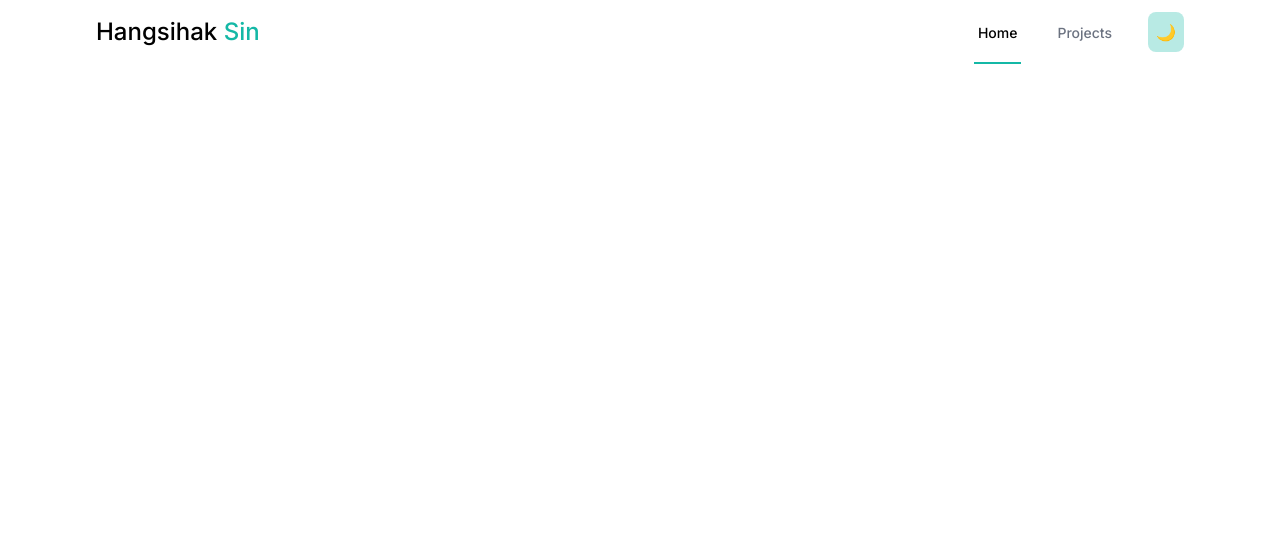
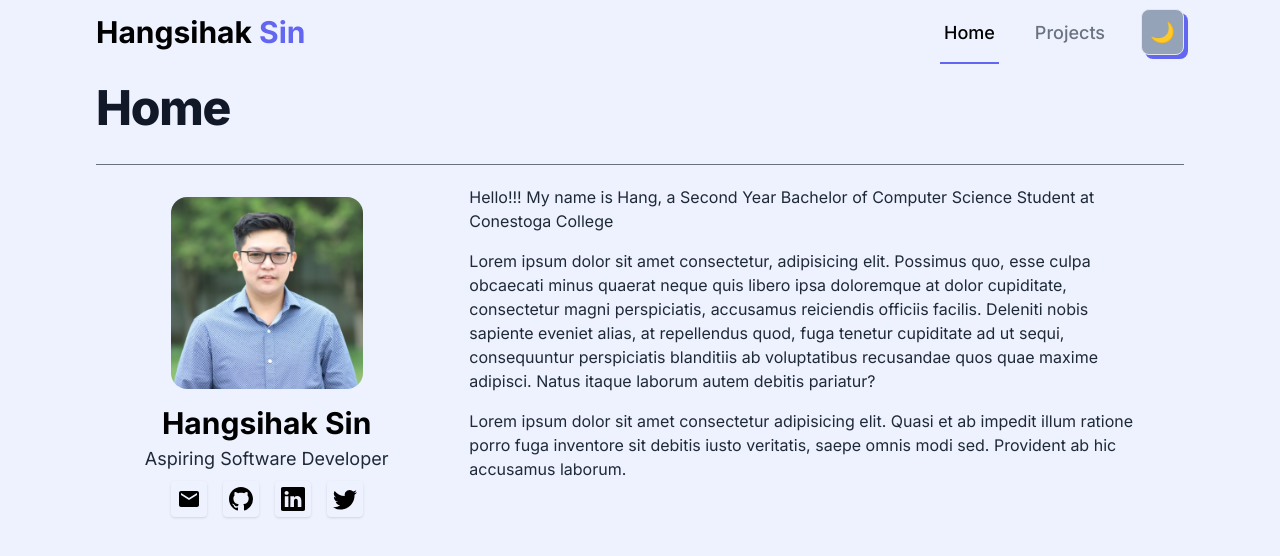
Before and after one commit to hsihak/Personal-Website-V2, a Next.js app: page / in a window 1280 px wide. Shown: the top 556 px of the page. Built offline with nearby package versions, Linux system fonts and the light colour scheme.

Commit message:
add: implement about me section

```diff
--- a/app/components/Navbar.tsx
+++ b/app/components/Navbar.tsx
@@ -16,8 +16,8 @@ return (
                         <div className="flex justify-between w-full">
                             <div className="flex items-center">
                                 <Link href="/">
-                                    <h1 className="text-2xl font-medium">
-                                        Hangsihak <span className="text-teal-500">Sin</span>
+                                    <h1 className="text-3xl font-bold">
+                                        Hangsihak <span className="text-indigo-500">Sin</span>
                                     </h1>
                                 </Link>
                             </div>
@@ -25,13 +25,13 @@ return (
                                 <Link
                                 href="/"
                                 prefetch
-                                className={`${pathname == "/" ? 'border-teal-500 dark:text-white h-full inline-flex items-center px-1 pt-1 border-b-2 text-sm font-medium' : 'border-transparent text-gray-500 dark:text-gray-300 dark:hover:text-white inline-flex items-center px-1 pt-1 border-b-2 text-sm font-medium'}`}>
+                                className={`${pathname == "/" ? 'border-indigo-500 dark:text-white h-full inline-flex items-center px-1 pt-1 border-b-2 text-lg font-medium' : 'border-transparent text-gray-500 dark:text-gray-300 dark:hover:text-white inline-flex items-center px-1 pt-1 border-b-2 text-lg font-medium'}`}>
                                     Home
                                 </Link>
                                 <Link
                                 href="/projects"
                                 prefetch
-                                className={`${pathname == "/projects" ? 'border-teal-500 dark:text-white h-full inline-flex items-center px-1 pt-1 border-b-2 text-sm font-medium' : 'border-transparent text-gray-500 dark:text-gray-300 dark:hover:text-white inline-flex items-center px-1 pt-1 border-b-2 text-sm font-medium'}`}>
+                                className={`${pathname == "/projects" ? 'border-indigo-500 dark:text-white h-full inline-flex items-center px-1 pt-1 border-b-2 text-lg font-medium' : 'border-transparent text-gray-500 dark:text-gray-300 dark:hover:text-white inline-flex items-center px-1 pt-1 border-b-2 text-lg font-medium'}`}>
                                     Projects
                                 </Link>
                                 <Themebutton/>
@@ -40,7 +40,7 @@ return (
                         <div className="-mr-2 flex items-center sm:hidden">
                             <Themebutton/>
                             <Disclosure.Button
-                            className="inline-flex items-center justify-center p-2 rounded-md text-gray-400 hover:text-gray-500 hover:bg-gray-100 focus:outline-none focus:ring-2 focus:ring-inset focus:ring-teal-500 dark:hover:bg-gray-800">
+                            className="inline-flex items-center justify-center p-2 rounded-md text-gray-400 hover:text-gray-500 hover:bg-gray-100 focus:outline-none focus:ring-2 focus:ring-inset focus:ring-indigo-500 dark:hover:bg-gray-800">
                                 {open ? (
                                     <svg xmlns="http://www.w3.org/2000/svg" fill="none" viewBox="0 0 24 24" strokeWidth={1.5} stroke="currentColor" className="w-6 h-6">
                                         <path strokeLinecap="round" strokeLinejoin="round" d="m9.75 9.75 4.5 4.5m0-4.5-4.5 4.5M21 12a9 9 0 1 1-18 0 9 9 0 0 1 18 0Z" />
@@ -58,12 +58,12 @@ return (
                 <Disclosure.Panel className="sm:hidden">
                     <div className="pt-2 pb-3 space-y-1">
                         <Link href="/" prefetch className={`${pathname == "/"
-                            ? 'bg-teal-50 border-teal-500 text-teal-500 block pl-3 pr-4 py-2 border-l-4 text-base font-medium dark:bg-gray-800'
+                            ? 'bg-indigo-50 border-indigo-500 text-indigo-500 block pl-3 pr-4 py-2 border-l-4 text-base font-medium dark:bg-gray-800'
                             : 'border-transparent text-gray-500 hover:bg-gray-50 hover:border-gray-300 hover:text-gray-800 dark:hover:text-white block pl-3 pr-4 py-2 dark:hover:bg-gray-700 border-l-4 text-base font-medium dark:text-white'}`}>
                             Home
                         </Link>
                         <Link href="/projects" prefetch className={`${pathname == "/"
-                            ? 'bg-teal-50 border-teal-500 text-teal-500 block pl-3 pr-4 py-2 border-l-4 text-base font-medium dark:bg-gray-800'
+                            ? 'bg-indigo-50 border-indigo-500 text-indigo-500 block pl-3 pr-4 py-2 border-l-4 text-base font-medium dark:bg-gray-800'
                             : 'border-transparent text-gray-500 hover:bg-gray-50 hover:border-gray-300 hover:text-gray-800 dark:hover:text-white block pl-3 pr-4 py-2 dark:hover:bg-gray-700 border-l-4 text-base font-medium dark:text-white'}`}>
                             Projects
                         </Link>
--- a/app/components/Themebutton.tsx
+++ b/app/components/Themebutton.tsx
@@ -3,22 +3,30 @@
 import { useTheme } from "next-themes";
 import { useEffect, useState } from "react";
 
-export default function Themebutton() {
-    const {setTheme, resolvedTheme} = useTheme();
+export default function ThemeButton() {
+    const { setTheme, resolvedTheme } = useTheme();
     const [mounted, setMounted] = useState(false);
-
 
     useEffect(() => {
         setMounted(true);
     }, []);
 
-    {!mounted && null};
+    if (!mounted) return null;
 
     return (
-        <button onClick={() => setTheme(resolvedTheme === 'dark' ? 'light' : 'dark')} className="bg-teal-500/30 p-2 rounded-lg tex-teal-500">
-            {resolvedTheme === 'dark' ? (
-                '🌤️'
-            ): '🌙'}
-        </button>
-    )
+        <div className="group relative inline-block hover:cursor-pointer">
+            <div className="absolute top-1 left-1 -right-1 -bottom-1 bg-indigo-500 rounded-lg transition-all duration-100 group-hover:top-0 group-hover:left-0 group-hover:right-0 group-hover:bottom-0">
+            </div>
+            <button
+                onClick={() => setTheme(resolvedTheme === 'dark' ? 'light' : 'dark')}
+                className="relative z-10 bg-slate-400 border border-gray p-2 rounded-lg"
+            >
+                {resolvedTheme === 'dark' ? (
+                    <span className="text-xl">🌤️</span>
+                ) : (
+                    <span className="text-xl">🌙</span>
+                )}
+            </button>
+        </div>
+    );
 }
--- a/app/layout.tsx
+++ b/app/layout.tsx
@@ -19,7 +19,7 @@ export default function RootLayout({
   return (
     <html lang="en" suppressHydrationWarning={true}>
       <body
-      className={`${inter.className} bg-white text-black dark:bg-[#090908] dark:text-white h-full selection:bg-gray-50 dark:selection:bg-gray-800`}
+      className={`${inter.className} bg-indigo-50 text-black dark:bg-[#090908] dark:text-white h-full selection:bg-gray-50 dark:selection:bg-gray-800`}
       >
         <Provider>
           <Navbar/>
--- a/app/page.tsx
+++ b/app/page.tsx
@@ -1,9 +1,75 @@
 import Image from 'next/image'
+import ProfilePhoto from '@/public/Profile-Photo.jpg';
+// React icons
+import { MdEmail } from 'react-icons/md';
+import { BsGithub, BsLinkedin, BsTwitter } from 'react-icons/bs';
+// Next Link
+import Link from 'next/link';
 
 export default function Home() {
   return (
-      <div>
+    <div className='translate-x-0 translate-z-0'>
+      <div className='divide-y divide-gray-500 dark:divide-gray-700'>
+        <div className='space-y-2 pt-5 pb-8 md:space-x-5'>
+          <h1 className='text-3xl font-extrabold leading-9 tracking-tight text-gray-900 dark:text-gray-100 sm:text-4xl sm:leading-10 md:text-5xl md:leading-13'>
+            Home
+          </h1>
+        </div>
+        <div className='items-center space-y-2 xl:grid xl:grid-cols-3 xl:gap-x-8 xl:space-y-0'>
+          <div className='flex flex-col items-center pt-8'>
+            <Image src={ProfilePhoto} alt='Hangsihak Sin Profile Photo' className='h-48 w-48 rounded-2xl object-cover object-top'/>
+            <h1 className='text-3xl font-bold pt-4'>Hangsihak Sin</h1>
+            <div className='md:text-lg text-gray-800  dark:text-gray-400 mb-2 md:mt-1'>
+              <h3>Aspiring Software Developer</h3>
+            </div>
 
+            <div className='flex items-center gap-4 text-2xl'>
+                <Link href={'mailto:s.hsihak@gmail.com'} legacyBehavior>
+                  <a
+                    className='p-1.5 rounded shadow cursor-pointer hover:scale-110 hover:transition hover:duration-400 '
+                    target={'_blank'}>
+                    <MdEmail className=' hover:fill-blue-500' />
+                  </a>
+                </Link>
+
+              <Link href={'https://github.com/hsihak'} legacyBehavior>
+                <a
+                  className='p-1.5 rounded shadow cursor-pointer hover:scale-110 hover:transition hover:duration-400 '
+                  target={'_blank'}>
+                  <BsGithub className=' hover:fill-purple-600' />
+                </a>
+              </Link>
+
+              <Link href={'https://www.linkedin.com/in/hangsin/'} legacyBehavior>
+                <a
+                  className='p-1.5 rounded shadow cursor-pointer hover:scale-110 hover:transition hover:duration-400 '
+                  target={'_blank'}>
+                  <BsLinkedin className=' hover:fill-blue-700' />
+                </a>
+              </Link>
+
+              <Link href={'https://twitter.com/'} legacyBehavior>
+                <a
+                  className='p-1.5 rounded shadow cursor-pointer hover:scale-110 hover:transition hover:duration-400 '
+                  target={'_blank'}>
+                  <BsTwitter className=' hover:fill-sky-400' />
+                </a>
+              </Link>
+            </div>
+          </div>
+      {/* About Me - Paragraphs */}
+
+      <div className='md:text-lg text-gray-800  dark:text-gray-400 mb-2 md:mt-1 col-span-2 lg:pr-8'>
+        <div className='font-normal lg:pt-4 pb-8 lg:col-span-2 text-base mx-auto lg:mx-0 grid gap-4'>
+          <p>Hello!!! My name is Hang, a Second Year Bachelor of Computer Science Student at Conestoga College</p>
+          <p>Lorem ipsum dolor sit amet consectetur, adipisicing elit. Possimus quo, esse culpa obcaecati minus quaerat neque quis libero ipsa doloremque at dolor cupiditate, consectetur magni perspiciatis, accusamus reiciendis officiis facilis.
+          Deleniti nobis sapiente eveniet alias, at repellendus quod, fuga tenetur cupiditate ad ut sequi, consequuntur perspiciatis blanditiis ab voluptatibus recusandae quos quae maxime adipisci. Natus itaque laborum autem debitis pariatur?</p>
+          <p>Lorem ipsum dolor sit amet consectetur adipisicing elit. Quasi et ab impedit illum ratione porro fuga inventore sit debitis iusto veritatis, saepe omnis modi sed. Provident ab hic accusamus laborum.</p>
+        </div>
       </div>
+        </div>
+      </div>
+
+    </div>
   )
 }
--- a/package.json
+++ b/package.json
@@ -10,10 +10,12 @@
   },
   "dependencies": {
     "@headlessui/react": "^1.7.17",
+    "framer-motion": "^10.16.16",
     "next": "14.0.4",
     "next-themes": "^0.2.1",
     "react": "^18",
-    "react-dom": "^18"
+    "react-dom": "^18",
+    "react-icons": "^4.12.0"
   },
   "devDependencies": {
     "@tailwindcss/forms": "^0.5.7",
```
Also changed, not shown: public/Profile-Photo.jpg (added), 1 other file (tests, documents, lock files or other folders).
